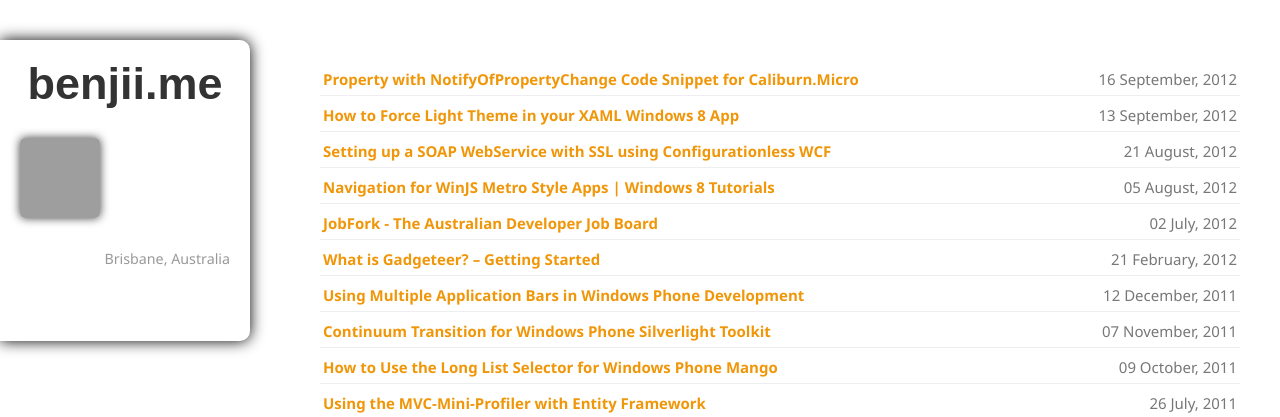
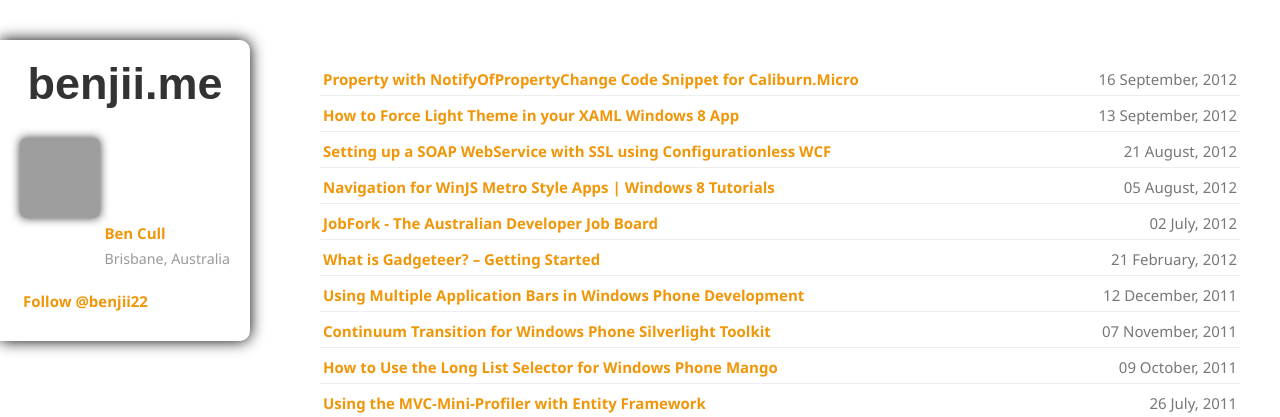
Before and after one commit to bjcull/bjcull.github.com, a Jekyll site: the page built from index.md, in a window 1280 px wide. Shown: the top 417 px of the page. Built offline with Jekyll 4.4.1, drawn with Linux system fonts in a browser that asks for light colours; nearby versions of some CDN libraries; comment, search, counter and statistics services are not loaded; grey boxes are pictures that could not be loaded.

Commit message:
removed link styles for sidebar

```diff
--- a/css/style.css
+++ b/css/style.css
@@ -309,13 +309,10 @@
 
 .widget a
 {
-	color:#fff;
-	text-decoration:none;
 }
 
 .widget a:hover
 {
-	color:#FE2215;
 }
 
 .widget ul
```
